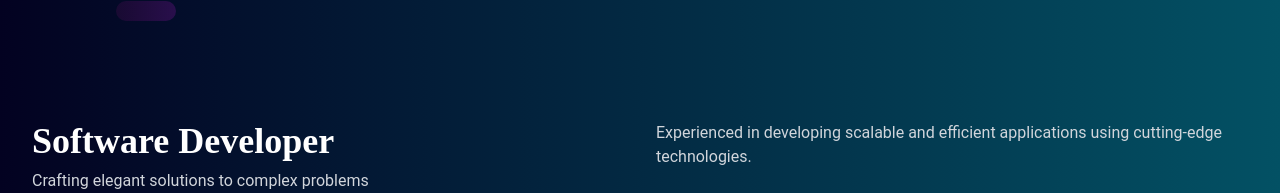
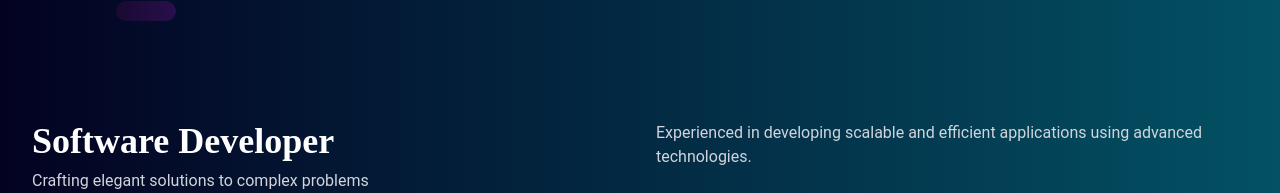
Before and after one commit to BisiOlaYemi/Yemi, a React (Create React App) app: page / in a window 1280 px wide. Shown: the part 1119-1312 px from the top of the page. Built offline with nearby package versions, Linux system fonts and the light colour scheme.

Commit message:
adjustment to content

```diff
--- a/src/components/DeveloperProfile.jsx
+++ b/src/components/DeveloperProfile.jsx
@@ -82,7 +82,7 @@ export default function DeveloperProfile() {
             transition={{ duration: 0.5, delay: 0.4 }}
           >
             <p className="text-gray-300 roboto-regular">
-              Experienced in developing scalable and efficient applications using cutting-edge technologies.
+              Experienced in developing scalable and efficient applications using advanced technologies.
             </p>
             <div className="space-y-4">
               <h2 className="text-2xl roboto-black">Tech Stacks</h2>
```
